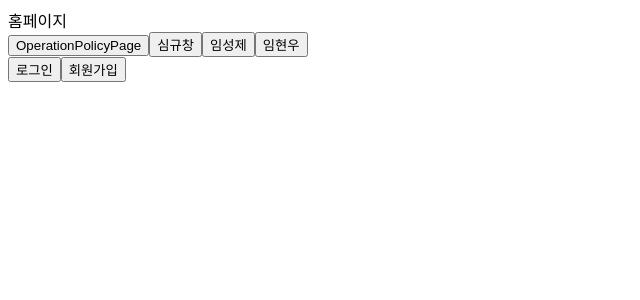
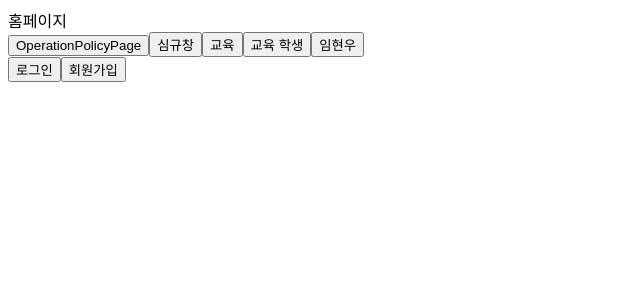
Before and after one commit to MJ23-2Team/FRONT-END, a React (Create React App) app: page / in a window 1280 px wide. Shown: the top 300 px of the page, without its empty margins (0-640 px from the left). Built offline with nearby package versions, Linux system fonts and the light colour scheme.

Commit message:
FIX CODE

```diff
--- a/package.json
+++ b/package.json
@@ -7,6 +7,7 @@
     "@testing-library/react": "^13.4.0",
     "@testing-library/user-event": "^13.5.0",
     "axios": "^1.5.1",
+    "nodejs": "^0.0.0",
     "react": "^18.2.0",
     "react-dom": "^18.2.0",
     "react-router-dom": "^6.19.0",
--- a/src/App.js
+++ b/src/App.js
@@ -3,8 +3,9 @@ import { Routes, Route } from "react-router-dom";
 import HomePage from "./component/page/HomePage";
 import OperationPolicyPage from "./component/page/OperationPolicyPage";
 import GyuPage from "./component/page/GyuPage";
-import SeongPage from "./component/page/SeongPage";
 import HyunPage from "./component/page/HyunPage";
+import EducationPage from "./component/page/EducationPage";
+import EducationStudentPage from "./component/page/EducationStudentPage";
 import Register from "./user/customer/Register";
 import Login from "./user/customer/Login";
 
@@ -15,7 +16,8 @@ const App = () => {
         <Route path="/" element={<HomePage />} />
         <Route path="/operationPolicyPage" element={<OperationPolicyPage />} />
         <Route path="/gyu" element={<GyuPage />} />
-        <Route path="/seong" element={<SeongPage />} />
+        <Route path="/educationPage" element={<EducationPage />} />
+        <Route path="/educationStudentPage" element={<EducationStudentPage /> } />
         <Route path="/hyun" element={<HyunPage />} />
         <Route path="/login" element={<Login />} />
         <Route path="/register" element={<Register />} />
--- a/src/component/page/HomePage.js
+++ b/src/component/page/HomePage.js
@@ -11,8 +11,11 @@ const HomePage = () => {
         <Link to="/gyu">
           <button>심규창</button>
         </Link>
-        <Link to="/seong">
-          <button>임성제</button>
+        <Link to="/educationPage">
+          <button> 교육 </button>
+        </Link>
+        <Link to ="educationStudentPage">
+          <button> 교육 학생 </button>
         </Link>
         <Link to="/hyun">
           <button>임현우</button>
--- a/src/intra/Education/Education.js
+++ b/src/intra/Education/Education.js
@@ -13,5 +13,5 @@ export const pass = async (data) => {
 };
 
 export const getAll = async () => {
-    return await request.get( 'Education/getAll' );
+    return await request.get( 'education/getAll' );
 };
--- a/src/intra/EducationStudent/EstablishEducationStudent.js
+++ b/src/intra/EducationStudent/EstablishEducationStudent.js
@@ -26,3 +26,4 @@ const EstablishEducationStudent = () => {
         </>
     );
 };
+export default EstablishEducationStudent;
```
Also changed, not shown: src/user/employee/Reward/ApproveReward.js (+25 -0 lines), src/component/page/EducationPage.js (line endings or trailing spaces), 1 other file (tests, documents, lock files or other folders).
